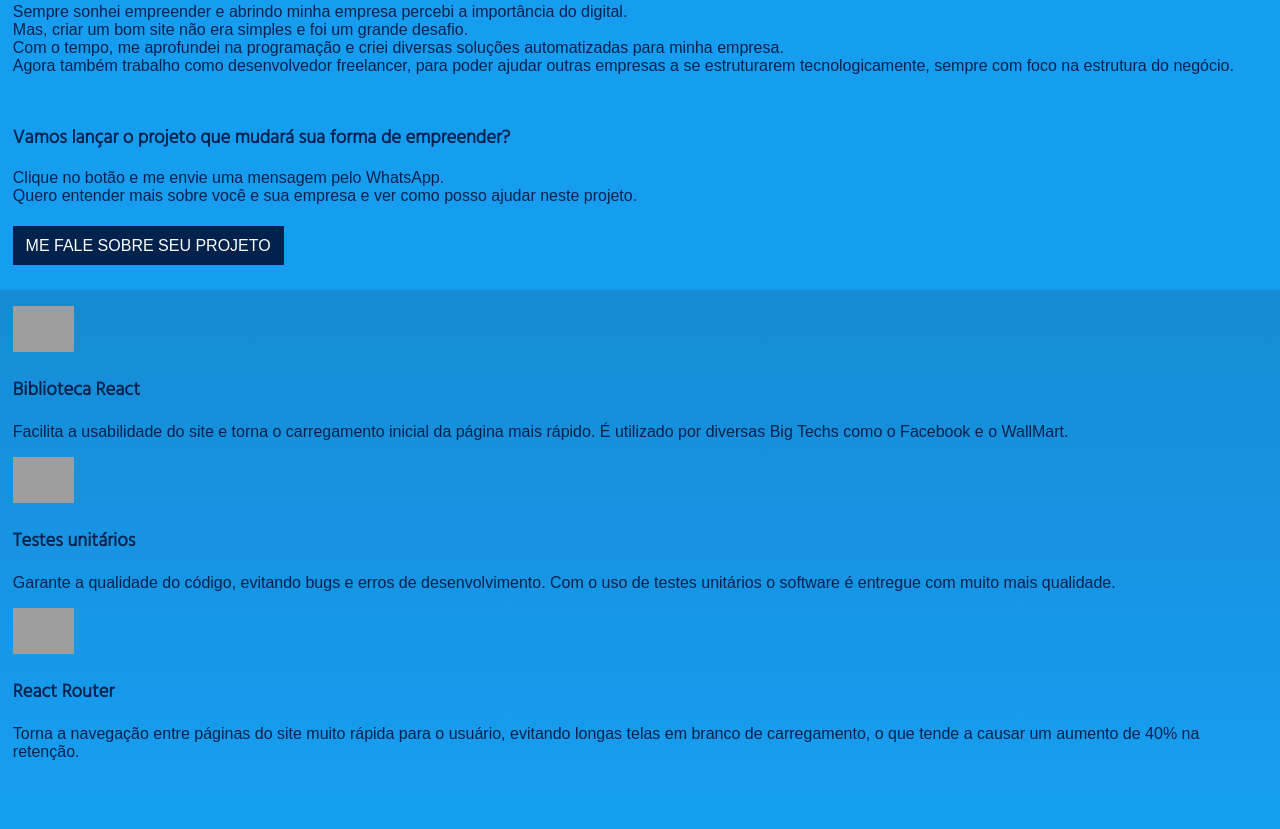
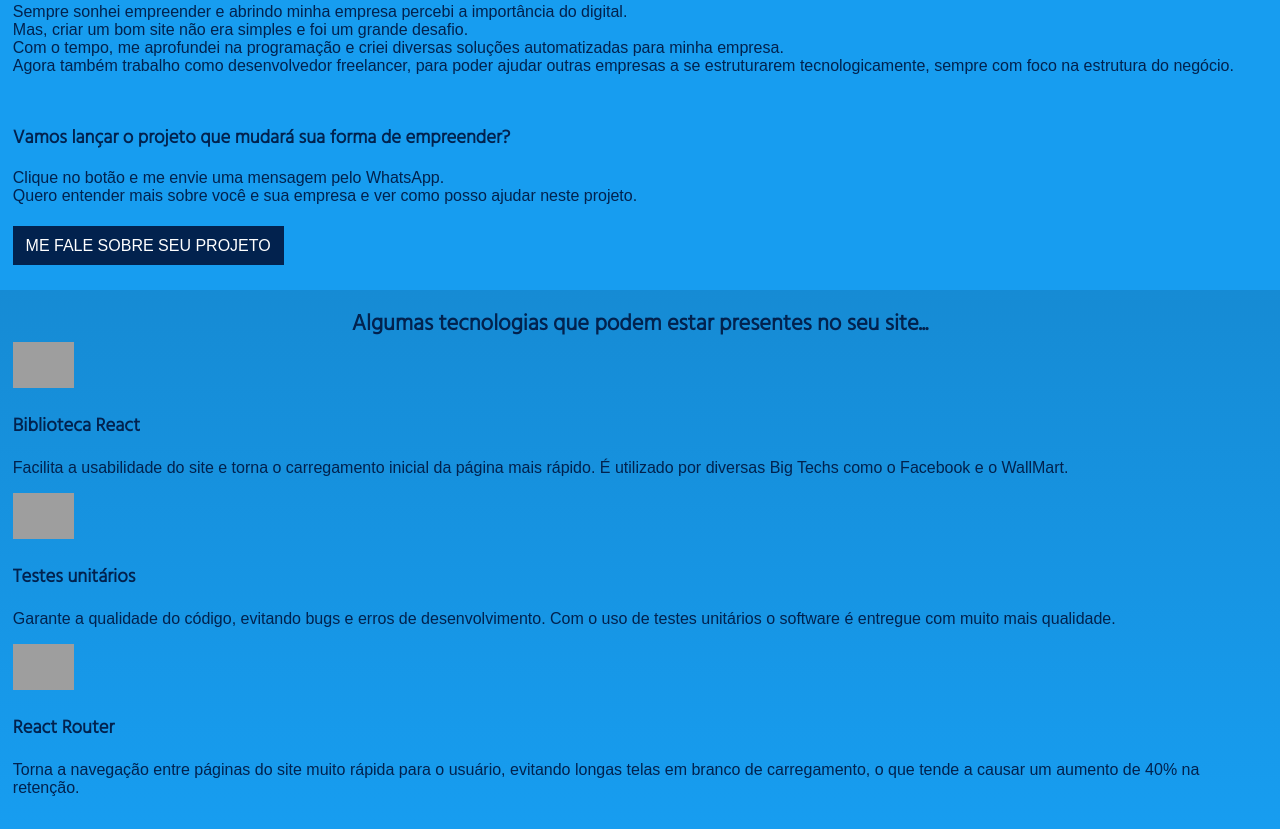
Before and after one commit to yannidilly/portfolio, a plain HTML site: page index.html in a window 1280 px wide. Shown: the part 7063-7892 px from the top of the page. Before the commit the page ends 7856 px from the top, so only its background shows below. Drawn offline with Linux system fonts and the light colour scheme; grey boxes are pictures that could not be loaded; a web font is replaced by a local one.

Commit message:
adiciona texto na secção das tecnologias

```diff
--- a/index.html
+++ b/index.html
@@ -147,6 +147,7 @@
     <div class="contact-link-div"><a class="contact-link" href="/">ME FALE SOBRE SEU PROJETO</a></div>
   </section>
   <section class="icons-text-section">
+    <h2>Algumas tecnologias que podem estar presentes no seu site...</h2>
     <div class="icon-text-div">
       <img src="https://img.icons8.com/officel/160/null/react.png" alt="icone de React" />
       <h3>Biblioteca React</h3>
```
